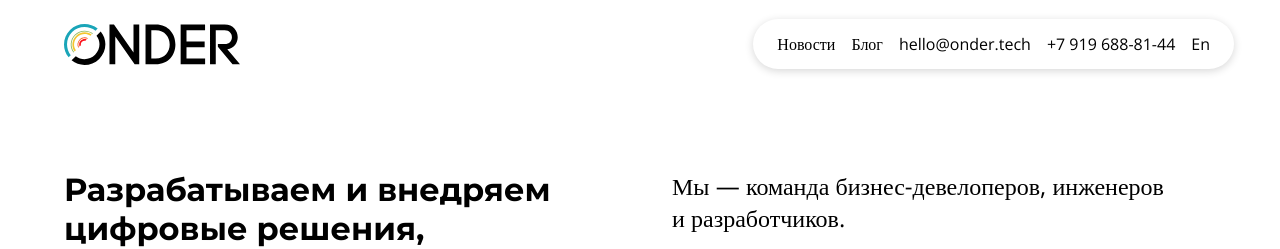
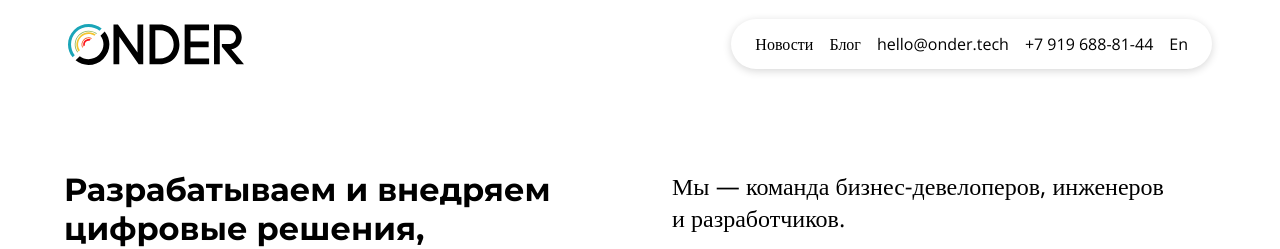
Before and after one commit to timac11/onder-site, a Jekyll site: the page built from index.html, in a window 1280 px wide. Shown: the top 249 px of the page. Built offline with Jekyll 4.4.1, drawn with Linux system fonts in a browser that asks for light colours.

Commit message:
fix paddings

```diff
--- a/_sass/vars.scss
+++ b/_sass/vars.scss
@@ -12,7 +12,7 @@
   --block-padding-right: var(--block-margin-right);
   --paragraph-margins: 16px 0 0 0;
   --header-height: 80px;
-  --header-paddings: 24px 46px 16px 64px;
+  --header-paddings: 24px 68px 16px 68px;
   --max-width: 1440px;
   --floor-margin: 256px;
 
```
